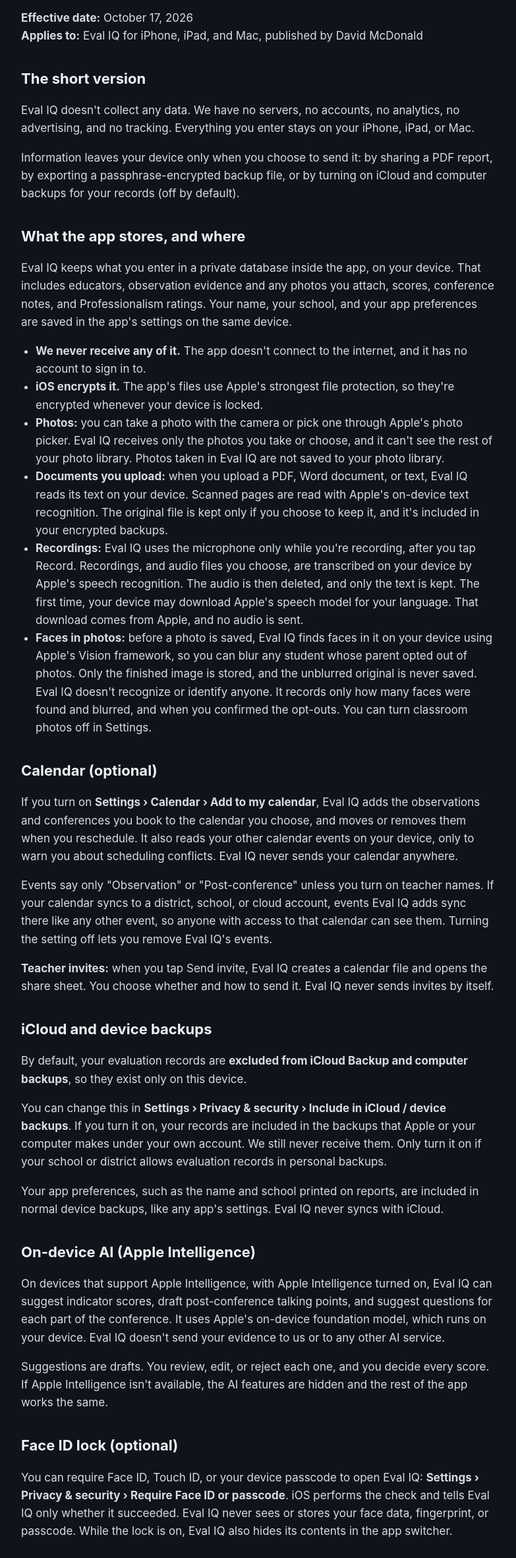
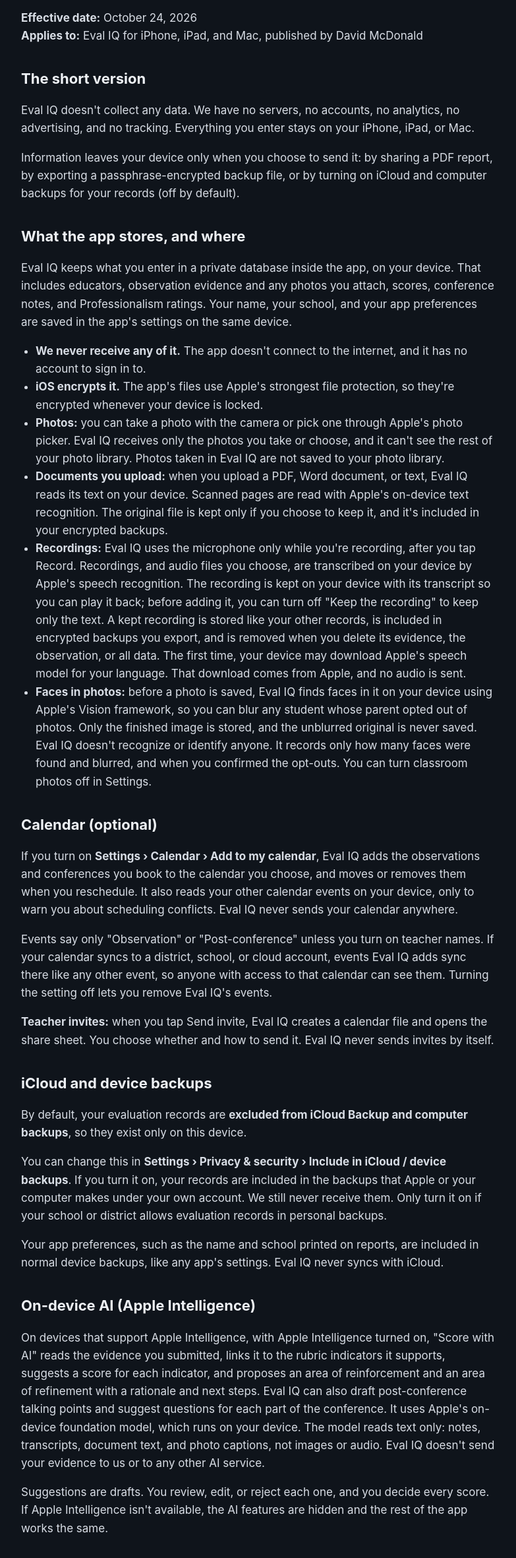
Before and after one commit to dmcdonald0511-hub/eval-iq, a plain HTML site: page privacy.html in a window 1280 px wide. Shown: the part 166-2528 px from the top of the page at 66% size, without its empty margins (248-1031 px from the left). Drawn offline with Linux system fonts and the light colour scheme.

Commit message:
Privacy policy: recordings are kept with transcripts; Score with AI
Recordings are now kept on the device with their transcript for playback
(optional). Describes Score with AI and notes that kept recordings are in
encrypted backups. Effective October 24, 2026.

Co-Authored-By: WOZCODE <contact@withwoz.com>

```diff
--- a/privacy.html
+++ b/privacy.html
@@ -22,7 +22,7 @@
 <header><a href="./"><img src="icon.png" alt="Eval IQ icon"></a><div class="brand"><span class="e">Eval</span> <span class="q">IQ</span></div>
 <nav><a href="./">Home</a><a href="support">Support</a><a href="privacy">Privacy</a></nav></header>
 <h1>Eval IQ Privacy Policy</h1>
-<p><strong>Effective date:</strong> October 17, 2026<br><strong>Applies to:</strong> Eval IQ for iPhone, iPad, and Mac, published by David McDonald</p>
+<p><strong>Effective date:</strong> October 24, 2026<br><strong>Applies to:</strong> Eval IQ for iPhone, iPad, and Mac, published by David McDonald</p>
 <h2>The short version</h2>
 <p>Eval IQ doesn't collect any data. We have no servers, no accounts, no analytics, no advertising, and no tracking. Everything you enter stays on your iPhone, iPad, or Mac.</p>
 <p>Information leaves your device only when you choose to send it: by sharing a PDF report, by exporting a passphrase-encrypted backup file, or by turning on iCloud and computer backups for your records (off by default).</p>
@@ -33,7 +33,7 @@
 <li><strong>iOS encrypts it.</strong> The app's files use Apple's strongest file protection, so they're encrypted whenever your device is locked.</li>
 <li><strong>Photos:</strong> you can take a photo with the camera or pick one through Apple's photo picker. Eval IQ receives only the photos you take or choose, and it can't see the rest of your photo library. Photos taken in Eval IQ are not saved to your photo library.</li>
 <li><strong>Documents you upload:</strong> when you upload a PDF, Word document, or text, Eval IQ reads its text on your device. Scanned pages are read with Apple's on-device text recognition. The original file is kept only if you choose to keep it, and it's included in your encrypted backups.</li>
-<li><strong>Recordings:</strong> Eval IQ uses the microphone only while you're recording, after you tap Record. Recordings, and audio files you choose, are transcribed on your device by Apple's speech recognition. The audio is then deleted, and only the text is kept. The first time, your device may download Apple's speech model for your language. That download comes from Apple, and no audio is sent.</li>
+<li><strong>Recordings:</strong> Eval IQ uses the microphone only while you're recording, after you tap Record. Recordings, and audio files you choose, are transcribed on your device by Apple's speech recognition. The recording is kept on your device with its transcript so you can play it back; before adding it, you can turn off "Keep the recording" to keep only the text. A kept recording is stored like your other records, is included in encrypted backups you export, and is removed when you delete its evidence, the observation, or all data. The first time, your device may download Apple's speech model for your language. That download comes from Apple, and no audio is sent.</li>
 <li><strong>Faces in photos:</strong> before a photo is saved, Eval IQ finds faces in it on your device using Apple's Vision framework, so you can blur any student whose parent opted out of photos. Only the finished image is stored, and the unblurred original is never saved. Eval IQ doesn't recognize or identify anyone. It records only how many faces were found and blurred, and when you confirmed the opt-outs. You can turn classroom photos off in Settings.</li>
 </ul>
 <h2>Calendar (optional)</h2>
@@ -45,7 +45,7 @@
 <p>You can change this in <strong>Settings › Privacy &amp; security › Include in iCloud / device backups</strong>. If you turn it on, your records are included in the backups that Apple or your computer makes under your own account. We still never receive them. Only turn it on if your school or district allows evaluation records in personal backups.</p>
 <p>Your app preferences, such as the name and school printed on reports, are included in normal device backups, like any app's settings. Eval IQ never syncs with iCloud.</p>
 <h2>On-device AI (Apple Intelligence)</h2>
-<p>On devices that support Apple Intelligence, with Apple Intelligence turned on, Eval IQ can suggest indicator scores, draft post-conference talking points, and suggest questions for each part of the conference. It uses Apple's on-device foundation model, which runs on your device. Eval IQ doesn't send your evidence to us or to any other AI service.</p>
+<p>On devices that support Apple Intelligence, with Apple Intelligence turned on, "Score with AI" reads the evidence you submitted, links it to the rubric indicators it supports, suggests a score for each indicator, and proposes an area of reinforcement and an area of refinement with a rationale and next steps. Eval IQ can also draft post-conference talking points and suggest questions for each part of the conference. It uses Apple's on-device foundation model, which runs on your device. The model reads text only: notes, transcripts, document text, and photo captions, not images or audio. Eval IQ doesn't send your evidence to us or to any other AI service.</p>
 <p>Suggestions are drafts. You review, edit, or reject each one, and you decide every score. If Apple Intelligence isn't available, the AI features are hidden and the rest of the app works the same.</p>
 <h2>Face ID lock (optional)</h2>
 <p>You can require Face ID, Touch ID, or your device passcode to open Eval IQ: <strong>Settings › Privacy &amp; security › Require Face ID or passcode</strong>. iOS performs the check and tells Eval IQ only whether it succeeded. Eval IQ never sees or stores your face data, fingerprint, or passcode. While the lock is on, Eval IQ also hides its contents in the app switcher.</p>
@@ -53,7 +53,7 @@
 <p>This happens only when you choose to send it.</p>
 <ol>
 <li><strong>PDF reports.</strong> When you export a report and tap Share, you pick where it goes, such as AirDrop, Mail, Files, or a printer. A report contains the details of that observation or rating, plus the evaluator name and school you entered in Settings. After you share it, the app or person you sent it to controls that copy.</li>
-<li><strong>Encrypted backups.</strong> When you create a backup, Eval IQ encrypts all your records, including photos, with AES-256 using a passphrase you choose (8 or more characters). You decide where to save the file. We never see your passphrase, so we can't open your backup or recover a lost passphrase.</li>
+<li><strong>Encrypted backups.</strong> When you create a backup, Eval IQ encrypts all your records, including photos and kept recordings, with AES-256 using a passphrase you choose (8 or more characters). You decide where to save the file. We never see your passphrase, so we can't open your backup or recover a lost passphrase.</li>
 <li><strong>iCloud and computer backups, if you turn them on.</strong> See "iCloud and device backups" above. These backups belong to your Apple account or your computer, not to us.</li>
 </ol>
 <h2>What we don't do</h2>
```
